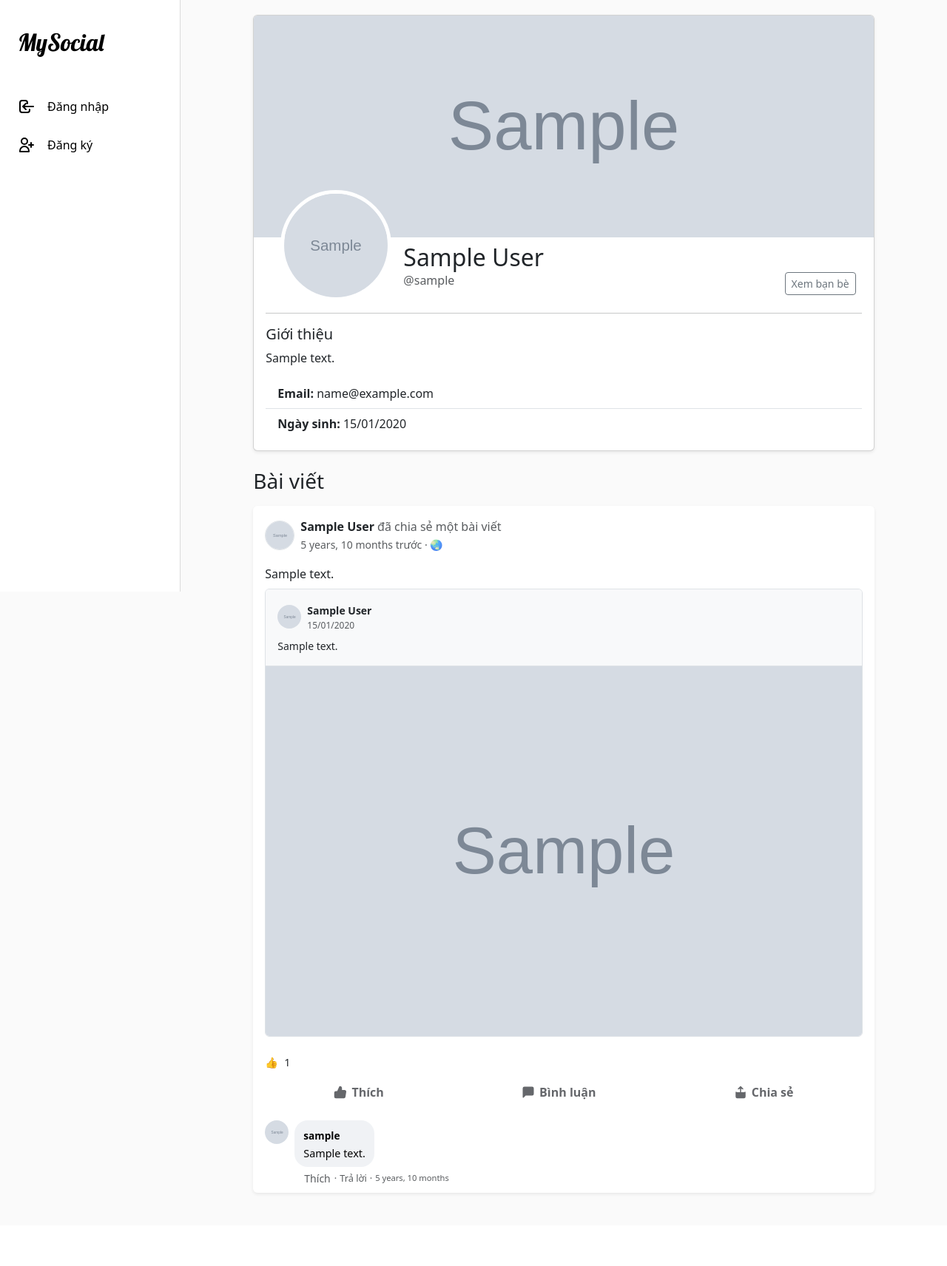
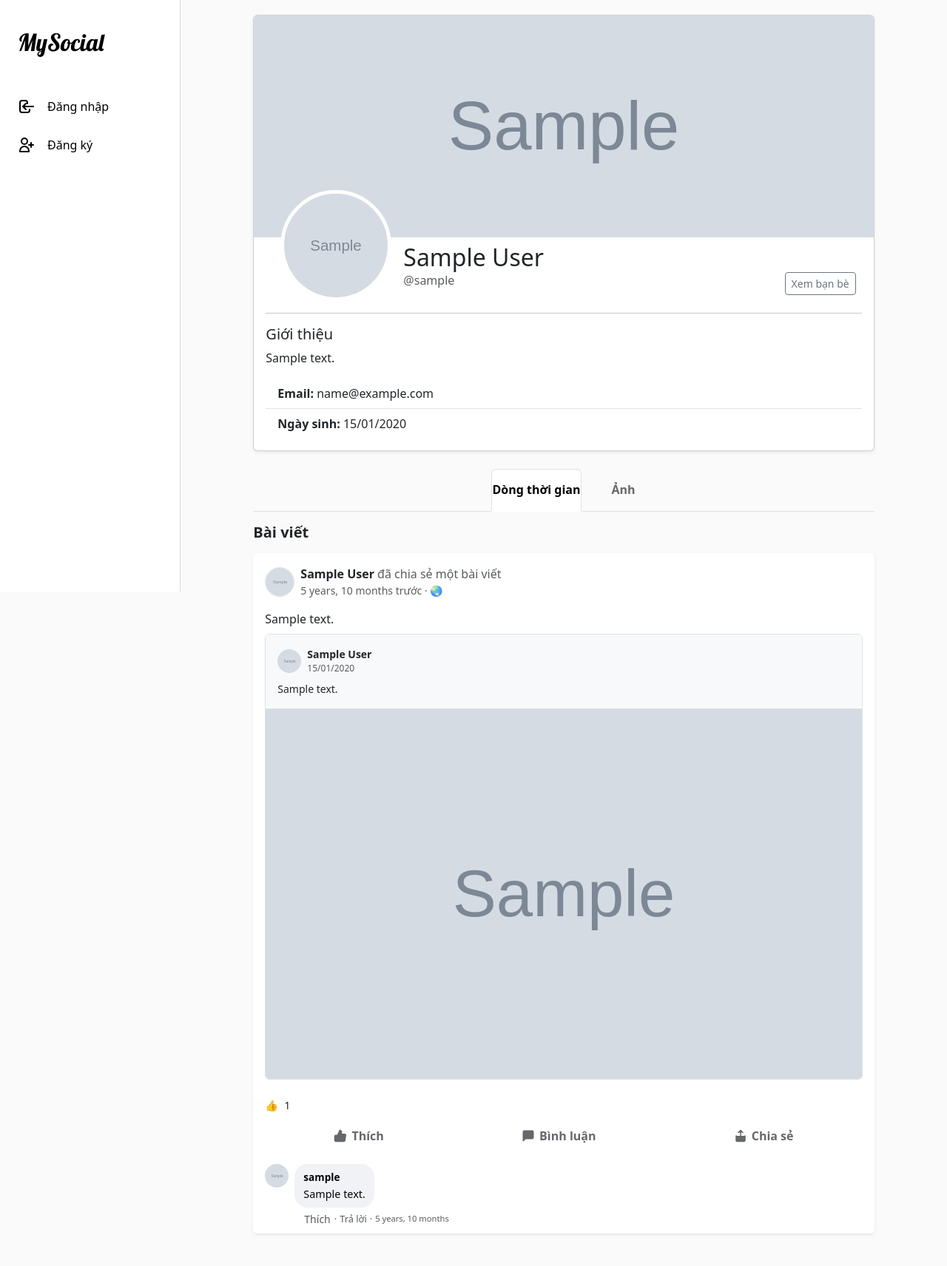
Before and after one commit to nhuquynhdayyy/my_social_network, a Django app: a page that uses accounts/templates/accounts/profile.html in a window 1280 px wide. Shown: the whole page at 74% size. Before the commit the page ends 1615 px from the top, so only its background shows below. Run offline with Django 5.2, Linux system fonts and the light colour scheme; tables that the repository leaves empty hold one stand-in row (values such as "Sample post"); grey boxes marked "Sample" are stand-in pictures; data that the repository does not hold is empty; some libraries are stand-ins or nearby versions.

Commit message:
album anh

```diff
--- a/accounts/templates/accounts/profile.html
+++ b/accounts/templates/accounts/profile.html
@@ -1,4 +1,54 @@
 <!-- accounts/templates/accounts/profile.html -->
+ <style>
+    /* CSS cho Tab đẹp hơn */
+    .nav-tabs .nav-link {
+        color: #65676b;
+        font-weight: 600;
+        border: none;
+        border-bottom: 3px solid transparent;
+        padding: 15px 0;
+        margin: 0 20px;
+    }
+    .nav-tabs .nav-link:hover {
+        color: #000;
+        isolation: isolate; /* Fix lỗi nhỏ */
+    }
+    .nav-tabs .nav-link.active {
+        color: #0866ff; /* Màu xanh Facebook */
+        border-bottom: 3px solid #0866ff;
+        background: none;
+    }
+
+    /* CSS cho Lưới ảnh (Photo Grid) - Giống Instagram */
+    .photo-grid {
+        display: grid;
+        grid-template-columns: repeat(3, 1fr); /* 3 cột đều nhau */
+        gap: 5px; /* Khoảng cách giữa các ảnh */
+    }
+    .photo-grid-item {
+        position: relative;
+        width: 100%;
+        padding-bottom: 100%; /* Tạo khung vuông tỉ lệ 1:1 */
+        overflow: hidden;
+        cursor: pointer;
+        border-radius: 4px;
+        background-color: #f0f2f5;
+    }
+    .photo-grid-item img {
+        position: absolute;
+        top: 0;
+        left: 0;
+        width: 100%;
+        height: 100%;
+        object-fit: cover; /* Cắt ảnh vừa khung, không méo */
+        transition: transform 0.2s;
+    }
+    .photo-grid-item:hover img {
+        transform: scale(1.05); /* Phóng to nhẹ khi hover */
+        filter: brightness(0.9);
+    }
+</style>
+
 {% extends "posts/base.html" %} {% block content %}
 <div class="container">
   <div class="row">
@@ -102,6 +152,26 @@
         </div>
       </div>
 
+      <!-- 1. THANH ĐIỀU HƯỚNG TAB -->
+      <ul class="nav nav-tabs mb-3 justify-content-center" id="profileTabs" role="tablist">
+          <li class="nav-item" role="presentation">
+              <button class="nav-link active" id="timeline-tab" data-bs-toggle="tab" data-bs-target="#timeline" type="button" role="tab">
+                  Dòng thời gian
+              </button>
+          </li>
+          <li class="nav-item" role="presentation">
+              <button class="nav-link" id="photos-tab" data-bs-toggle="tab" data-bs-target="#photos" type="button" role="tab">
+                  Ảnh
+              </button>
+          </li>
+      </ul>
+
+      <!-- 2. NỘI DUNG CỦA CÁC TAB -->
+      <div class="tab-content" id="profileTabsContent">
+
+          <!-- TAB 1: DÒNG THỜI GIAN (Chứa code cũ của bạn) -->
+          <div class="tab-pane fade show active" id="timeline" role="tabpanel">
+
                 <!-- === KHỐI VIẾT BÀI MỚI (Chỉ hiện ở trang của chính mình) === -->
                 {% if user.is_authenticated and user == profile_user %}
                 <div class="card shadow-sm mb-4">
@@ -177,18 +247,48 @@
                 </div>
                 {% endif %}
 
-      <!-- === HIỂN THỊ BÀI VIẾT === -->
-      <h3 class="mb-3">Bài viết</h3>
-
+                <!-- === Dán lại vòng lặp HIỂN THỊ BÀI VIẾT vào đây === -->
+                <h5 class="mb-3 fw-bold">Bài viết</h5>
                 {% for post in posts %}
                     {% include 'posts/_single_post.html' %}
                 {% empty %}
-        <div class="card">
+                    <div class="card text-center p-5">
+                        <p class="text-muted">Chưa có bài viết nào.</p>
+                    </div>
+                {% endfor %}
+          </div>
+
+          <!-- TAB 2: ALBUM ẢNH (Phần mới) -->
+          <div class="tab-pane fade" id="photos" role="tabpanel">
+              <div class="card shadow-sm border-0">
+                  <div class="card-header bg-white">
+                      <h5 class="mb-0 fw-bold">Ảnh của {{ profile_user.first_name }}</h5>
+                  </div>
                   <div class="card-body">
-            <p class="text-muted">Không có bài viết nào để hiển thị.</p>
+                      {% if profile_photos %}
+                          <div class="photo-grid">
+                              {% for media in profile_photos %}
+                                  <!-- Mỗi ảnh là một ô vuông -->
+                                  <!-- Bấm vào ảnh -> Mở Modal bài viết gốc (dùng lại class open-post-modal) -->
+                                  <div class="photo-grid-item open-post-modal" data-post-id="{{ media.post.id }}">
+                                      <img src="{{ media.file.url }}" alt="Photo">
+                                  </div>
+                              {% endfor %}
+                          </div>
+                      {% else %}
+                          <div class="text-center py-5">
+                              <svg xmlns="http://www.w3.org/2000/svg" width="48" height="48" fill="#e4e6eb" class="bi bi-images mb-3" viewBox="0 0 16 16">
+                                  <path d="M4.502 9a1.5 1.5 0 1 0 0-3 1.5 1.5 0 0 0 0 3z"/>
+                                  <path d="M14.002 13a2 2 0 0 1-2 2h-10a2 2 0 0 1-2-2V5A2 2 0 0 1 2 3a2 2 0 0 1 2-2h10a2 2 0 0 1 2 2v8a2 2 0 0 1-1.998 2zM14 2H4a1 1 0 0 0-1 1h9.002a2 2 0 0 1 2 2v7A1 1 0 0 0 15 11V3a1 1 0 0 0-1-1zM2.002 4a1 1 0 0 0-1 1v8l2.646-2.354a.5.5 0 0 1 .63-.062l2.66 1.773 3.71-3.71a.5.5 0 0 1 .577-.094l1.777 1.947V5a1 1 0 0 0-1-1h-10z"/>
+                              </svg>
+                              <p class="text-muted">Chưa có ảnh nào.</p>
+                          </div>
+                      {% endif %}
                   </div>
               </div>
-      {% endfor %}
+          </div>
+
+      </div>
     </div>
   </div>
 </div>
--- a/accounts/views.py
+++ b/accounts/views.py
@@ -10,7 +10,7 @@
 from notifications.models import Notification
 from .forms import CustomUserCreationForm, CustomUserChangeForm
 from .models import User, Friendship
-from posts.models import Post, Reaction, Comment
+from posts.models import Post, Reaction, Comment, PostMedia
 from django.contrib.contenttypes.models import ContentType
 from django.contrib.sites.shortcuts import get_current_site
 from django.utils.encoding import force_bytes, force_str
@@ -79,7 +79,7 @@
         profile_user = self.get_object()
         visitor = self.request.user
 
-        # === 1. LOGIC LẤY BÀI VIẾT ===
+        # === 1. LOGIC LẤY BÀI VIẾT (GIỮ NGUYÊN) ===
         if visitor.is_authenticated and visitor == profile_user:
             queryset = Post.objects.filter(author=profile_user)
         else:
@@ -99,33 +99,37 @@
         context['post_form'] = PostCreateForm()
         context['posts'] = queryset.order_by('-created_at')
 
-        # === 2. LOGIC KIỂM TRA TRẠNG THÁI BẠN BÈ ĐỂ HIỂN THỊ NÚT (THÊM MỚI ĐOẠN NÀY) ===
+        # ===================================================================
+        # === [ĐOẠN MỚI THÊM] LOGIC LẤY ALBUM ẢNH ===
+        # Lấy tất cả ảnh từ những bài viết đã được lọc (biến context['posts'] ở trên)
+        # Nghĩa là: Bài nào xem được thì ảnh đó mới hiện ra
+        context['profile_photos'] = PostMedia.objects.filter(
+            post__in=context['posts'],
+            media_type='IMAGE'
+        ).order_by('-post__created_at')
+        # ===================================================================
+
+        # === 2. LOGIC KIỂM TRA TRẠNG THÁI BẠN BÈ (GIỮ NGUYÊN) ===
         is_friend = False
         sent_request = False
         received_request = False
 
         if visitor.is_authenticated and visitor != profile_user:
-            # Kiểm tra đã là bạn chưa
             if Friendship.objects.filter(
                 (Q(from_user=visitor, to_user=profile_user) | Q(from_user=profile_user, to_user=visitor)),
                 status='ACCEPTED'
             ).exists():
                 is_friend = True
-
-            # Kiểm tra mình đã gửi lời mời chưa
             elif Friendship.objects.filter(from_user=visitor, to_user=profile_user, status='PENDING').exists():
                 sent_request = True
-
-            # Kiểm tra họ đã gửi lời mời cho mình chưa
             elif Friendship.objects.filter(from_user=profile_user, to_user=visitor, status='PENDING').exists():
                 received_request = True
 
-        # Truyền biến vào template
         context['is_friend'] = is_friend
         context['sent_request'] = sent_request
         context['received_request'] = received_request
 
-        # === 3. LOGIC REACTION MAP ===
+        # === 3. LOGIC REACTION MAP (GIỮ NGUYÊN) ===
         if self.request.user.is_authenticated:
             posts_on_page = context['posts']
             post_ids = [post.id for post in posts_on_page]
```
Lines whose indentation alone changed are shown as unchanged.
